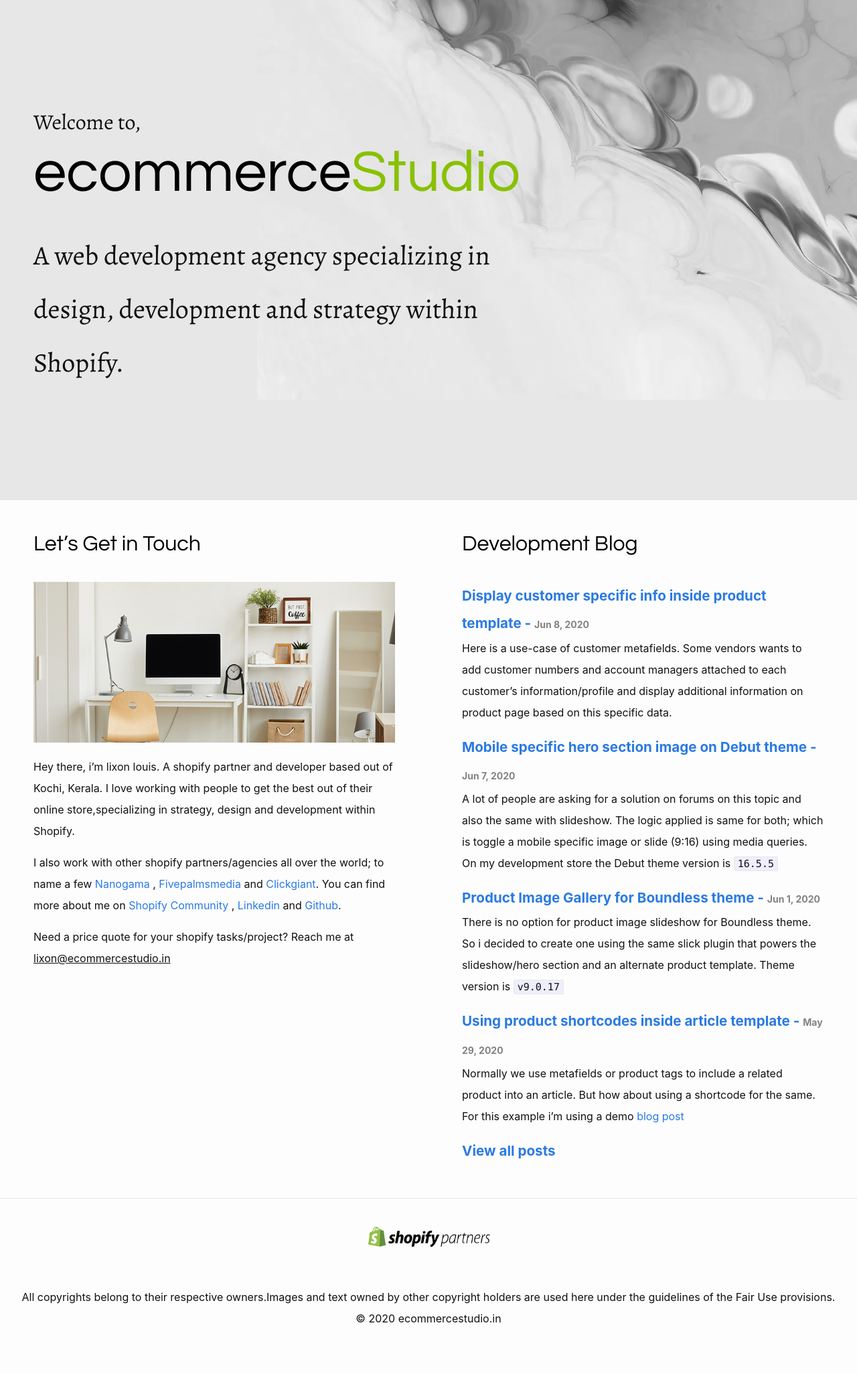
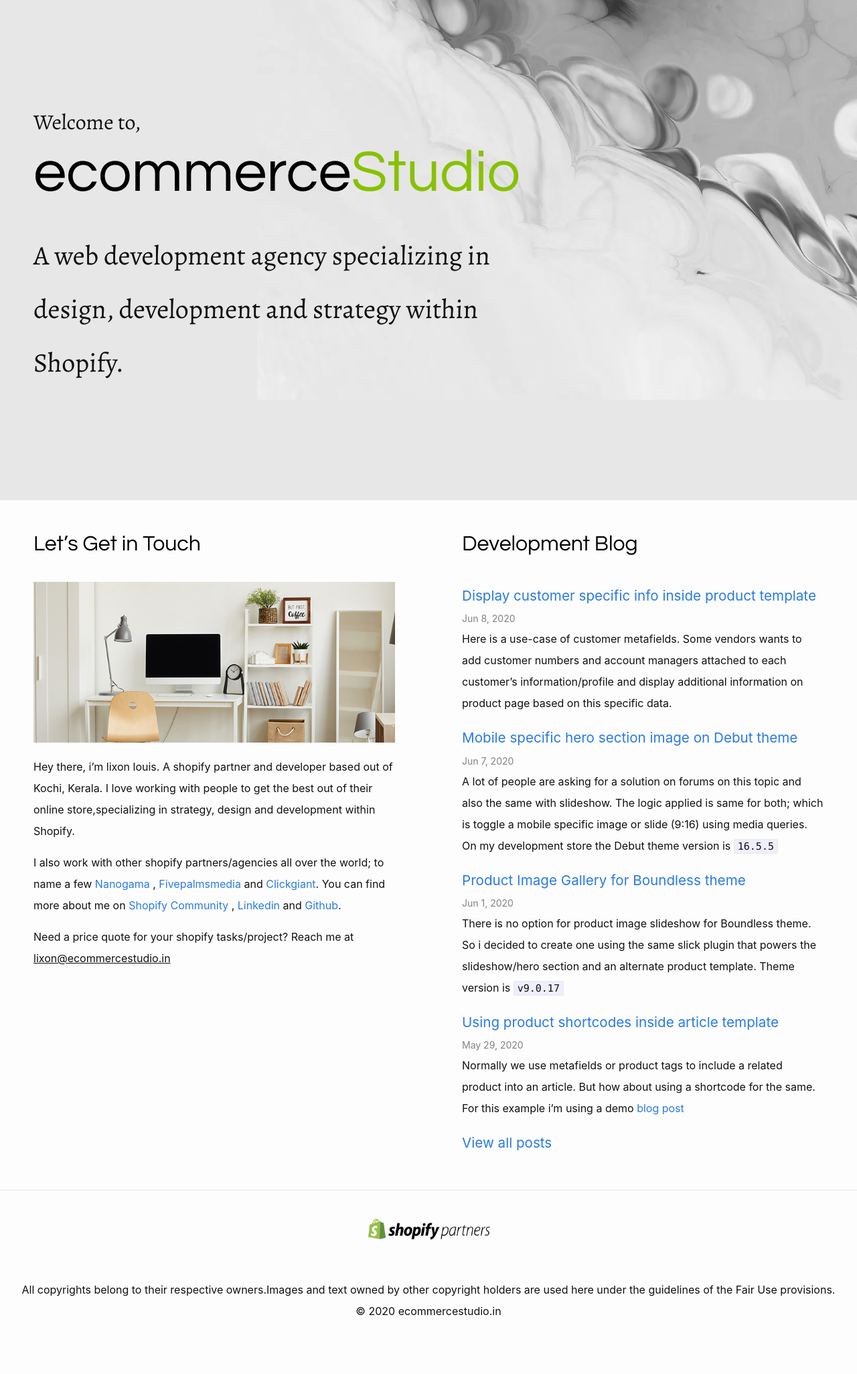
Before and after one commit to lixonic/ecommercestudio, a Jekyll site: the page built from index.markdown, in a window 1280 px wide. Shown: the whole page at 67% size. Built offline with Jekyll 4.4.1, drawn with Linux system fonts in a browser that asks for light colours.

Commit message:
add new style for date

```diff
--- a/_layouts/home.html
+++ b/_layouts/home.html
@@ -31,7 +31,9 @@
 
 
             <a class="post-link" href="{{ post.url | relative_url }}">
-              {{ post.title | escape }} -           <span class="post-meta">{{ post.date | date: date_format }}</span>
+              {{ post.title | escape }}
+
+              <span class="post-meta">{{ post.date | date: date_format }}</span>
 
 
             </a>
--- a/assets/css/style.scss
+++ b/assets/css/style.scss
@@ -61,10 +61,12 @@
 .content div{
   padding:20px;
 }
- body.index .post-link{
+body.index .post-link{
    font-size: 1.29rem;
-   font-weight: bold;
- }
+}
+body.index .post-meta{
+  display: block;
+}
  body.blog .post-link{
   font-size: 1.29rem;
   font-weight: bold;
```
Also changed, not shown: Gemfile.lock, 1 other file.
